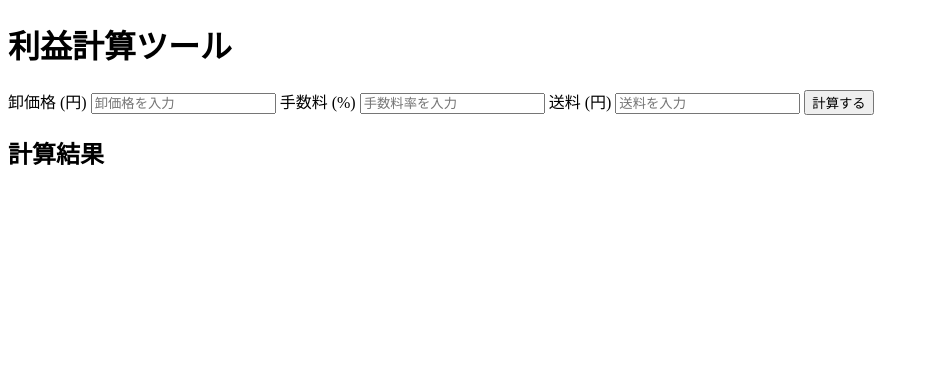
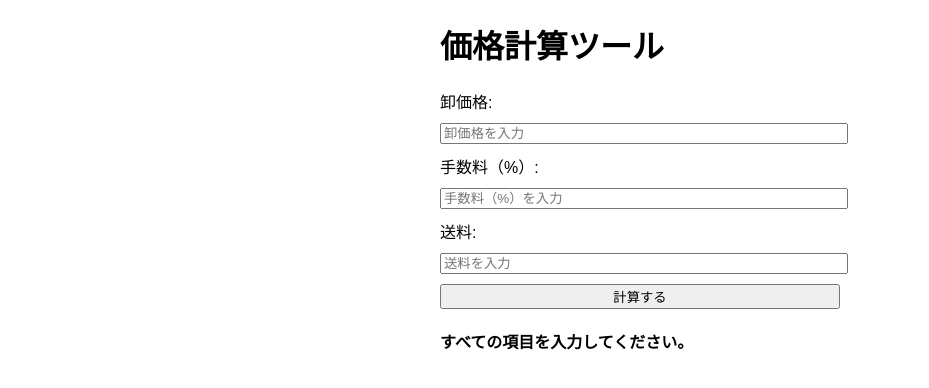
Before and after one commit to RegainGate/regaingate, a plain HTML site: page index.html in a window 1280 px wide. Both pictures are taken after a click on the button "計算する". Shown: the whole page, without its empty margins (0-929 px from the left). Drawn offline with Linux system fonts and the light colour scheme.

Commit message:
Update index.html

```diff
--- a/index.html
+++ b/index.html
@@ -3,30 +3,70 @@
 <head>
     <meta charset="UTF-8">
     <meta name="viewport" content="width=device-width, initial-scale=1.0">
-    <title>利益計算ツール</title>
-    <link rel="stylesheet" href="style.css">
+    <title>価格計算ツール</title>
+    <style>
+        body {
+            font-family: Arial, sans-serif;
+            max-width: 400px;
+            margin: auto;
+        }
+        label, input, button {
+            display: block;
+            width: 100%;
+            margin: 10px 0;
+        }
+        .result {
+            margin-top: 20px;
+            font-weight: bold;
+        }
+    </style>
 </head>
 <body>
-    <div class="container">
-        <h1>利益計算ツール</h1>
-        <label for="wholesalePrice">卸価格 (円)</label>
-        <input type="number" id="wholesalePrice" placeholder="卸価格を入力" />
 
-        <label for="feePercentage">手数料 (%)</label>
-        <input type="number" id="feePercentage" placeholder="手数料率を入力" />
+    <h1>価格計算ツール</h1>
 
-        <label for="shippingCost">送料 (円)</label>
-        <input type="number" id="shippingCost" placeholder="送料を入力" />
+    <label for="wholesalePrice">卸価格:</label>
+    <input type="number" id="wholesalePrice" placeholder="卸価格を入力">
 
-        <button onclick="calculate()">計算する</button>
+    <label for="feePercentage">手数料（%）:</label>
+    <input type="number" id="feePercentage" placeholder="手数料（%）を入力">
 
-        <div id="result">
-            <h2>計算結果</h2>
-            <p id="formula"></p>
-            <p id="finalPrice"></p>
-        </div>
-    </div>
+    <label for="shippingCost">送料:</label>
+    <input type="number" id="shippingCost" placeholder="送料を入力">
 
-    <script src="script.js"></script>
+    <button onclick="calculatePrice()">計算する</button>
+
+    <div class="result" id="result"></div>
+    <div class="result" id="calculationSteps"></div>
+
+    <script>
+        function calculatePrice() {
+            const wholesalePrice = parseFloat(document.getElementById("wholesalePrice").value);
+            const feePercentage = parseFloat(document.getElementById("feePercentage").value);
+            const shippingCost = parseFloat(document.getElementById("shippingCost").value);
+
+            if (isNaN(wholesalePrice) || isNaN(feePercentage) || isNaN(shippingCost)) {
+                document.getElementById("result").innerText = "すべての項目を入力してください。";
+                return;
+            }
+
+            // 手数料の金額
+            const feeAmount = wholesalePrice * (feePercentage / 100);
+
+            // 手数料と送料を引いた合計
+            const totalAfterFees = wholesalePrice - feeAmount + shippingCost;
+
+            // 最終的な販売価格（卸価格の30%利益を確保する価格）
+            const targetPrice = Math.floor(wholesalePrice * 1.3);
+
+            document.getElementById("calculationSteps").innerHTML = `
+                <p>手数料額 (${feePercentage}%): ${feeAmount.toFixed(2)}円</p>
+                <p>手数料と送料を引いた後の合計: ${totalAfterFees.toFixed(2)}円</p>
+            `;
+
+            document.getElementById("result").innerText = `最終販売価格 (30%の利益): ${targetPrice}円`;
+        }
+    </script>
+
 </body>
 </html>
```
